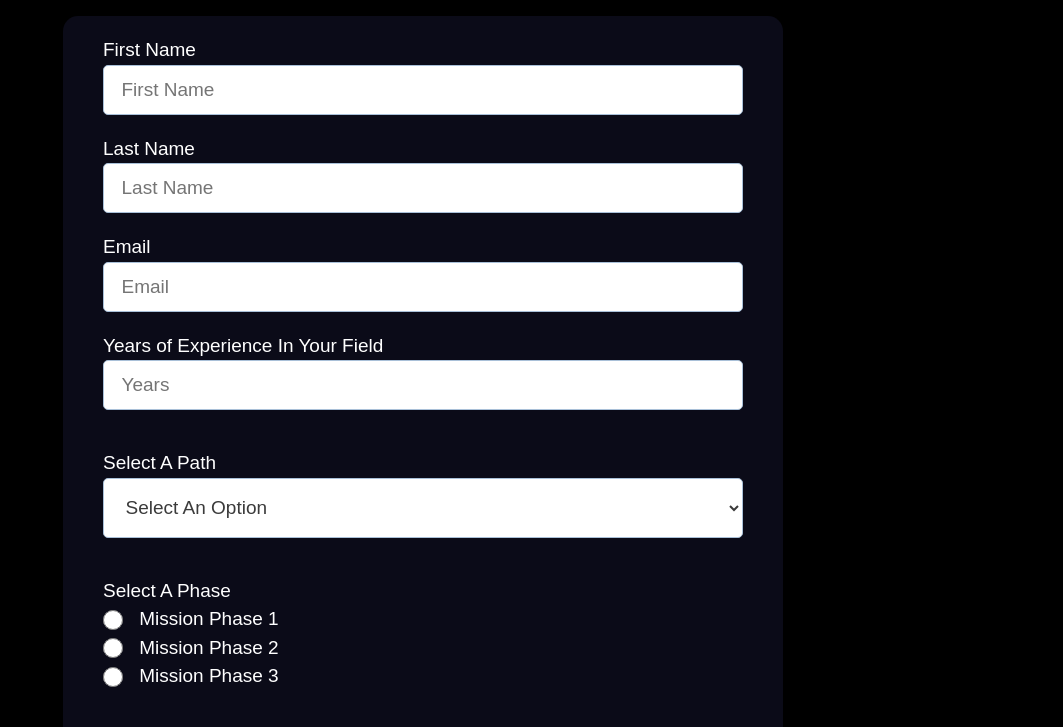
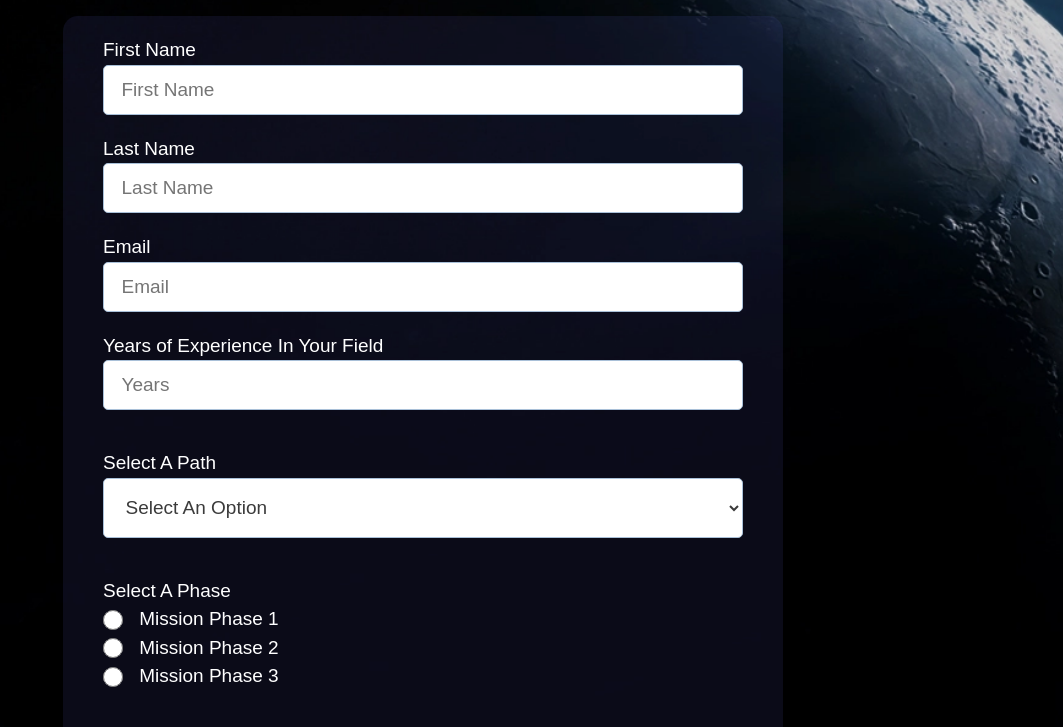
Before and after one commit to jhalicea/survey-form-fcc, a plain HTML site: page index.html in a window 1280 px wide. Shown: the part 162-889 px from the top of the page, without its empty margins (217-1280 px from the left). Drawn offline with Linux system fonts and the light colour scheme.

Commit message:
fix bg picture path

```diff
--- a/css/style.css
+++ b/css/style.css
@@ -18,7 +18,7 @@
         }
 
         body {
-            background: url(img/spacex.webp);
+            background: url(../img/spacex.webp);
             background-size: cover;
             background-repeat: no-repeat;
             background-position: center;
```
